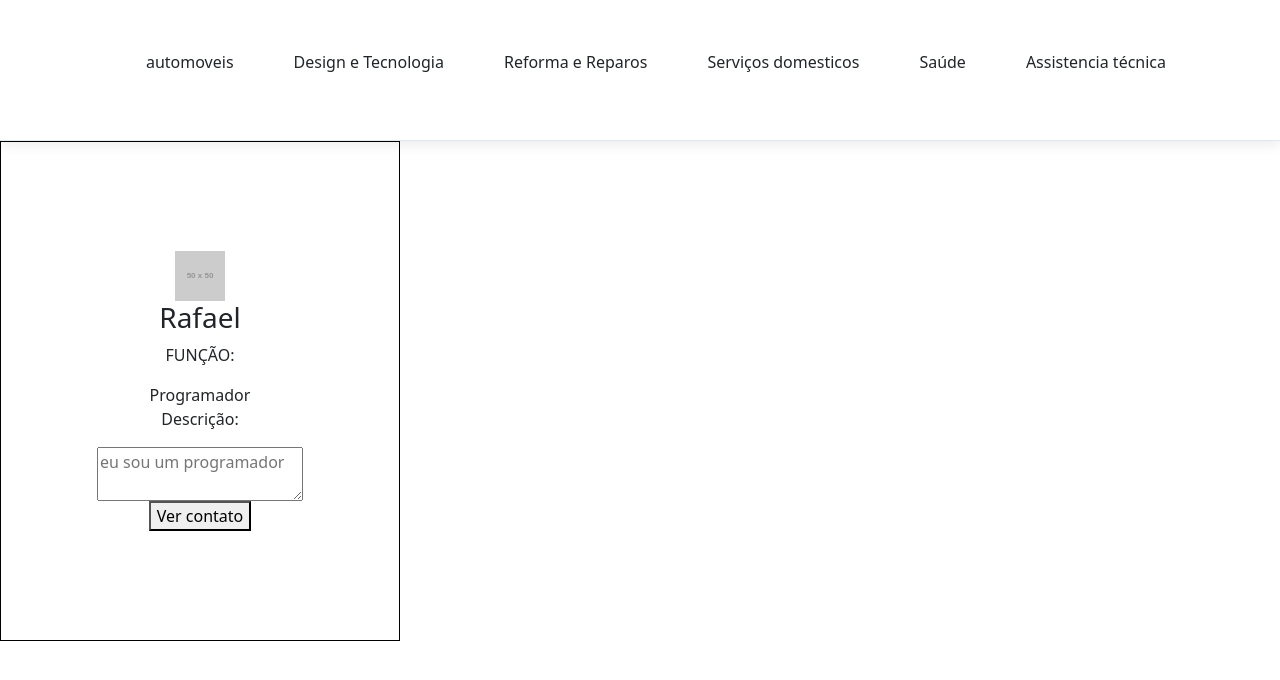
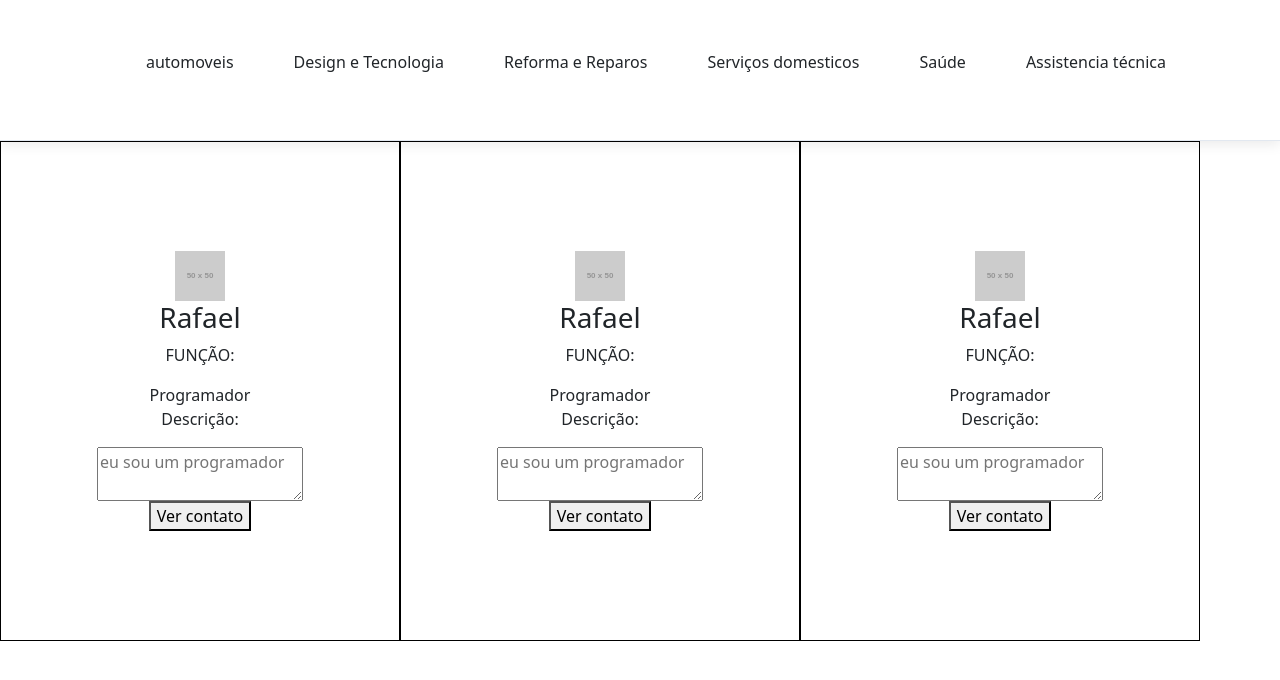
Before and after one commit to maria-gabriela18/pi-servicoja, a Next.js app: page /listagem_prestadores in a window 1280 px wide. Shown: the top 680 px of the page. Built offline with nearby package versions, Linux system fonts and the light colour scheme.

Commit message:
alterei os cards da listagem de prestadores

```diff
--- a/app/listagem_prestadores/listagem_prestadores.css
+++ b/app/listagem_prestadores/listagem_prestadores.css
@@ -30,3 +30,7 @@
     height: 500px;
     flex-direction: column;
 }
+
+.cards{
+    display: flex;
+}
--- a/app/listagem_prestadores/page.js
+++ b/app/listagem_prestadores/page.js
@@ -28,6 +28,28 @@ export default function ListagemPrestadores() {
                     <textarea placeholder="eu sou um programador"></textarea>
                     <button>Ver contato</button>
                 </div>
+
+                <div>
+                    <img src="https://placehold.co/50x50"></img>
+                    <h3>Rafael</h3>
+                    <p>FUNÇÃO:</p>
+                    <span>Programador</span>
+                    <p>Descrição:</p>
+                    <textarea placeholder="eu sou um programador"></textarea>
+                    <button>Ver contato</button>
+                </div>
+
+                <div>
+                    <img src="https://placehold.co/50x50"></img>
+                    <h3>Rafael</h3>
+                    <p>FUNÇÃO:</p>
+                    <span>Programador</span>
+                    <p>Descrição:</p>
+                    <textarea placeholder="eu sou um programador"></textarea>
+                    <button>Ver contato</button>
+                </div>
+
+
             </section>
 
         </div>
--- a/app/page.js
+++ b/app/page.js
@@ -1,4 +1,5 @@
 
+import Link from "next/link";
 import "../home.css";
 export default function Page() {
 
@@ -7,8 +8,8 @@ export default function Page() {
 
             <header className="header">
                 <div>
-                    <button>Login</button>
-                    <button>Cadastrar</button>
+                    <Link href="login_usuarios"> <button>Login</button> </Link>
+                    <Link href="cadastro_usuarios"> <button>Cadastro</button> </Link>
                 </div>
             </header>
 
```
